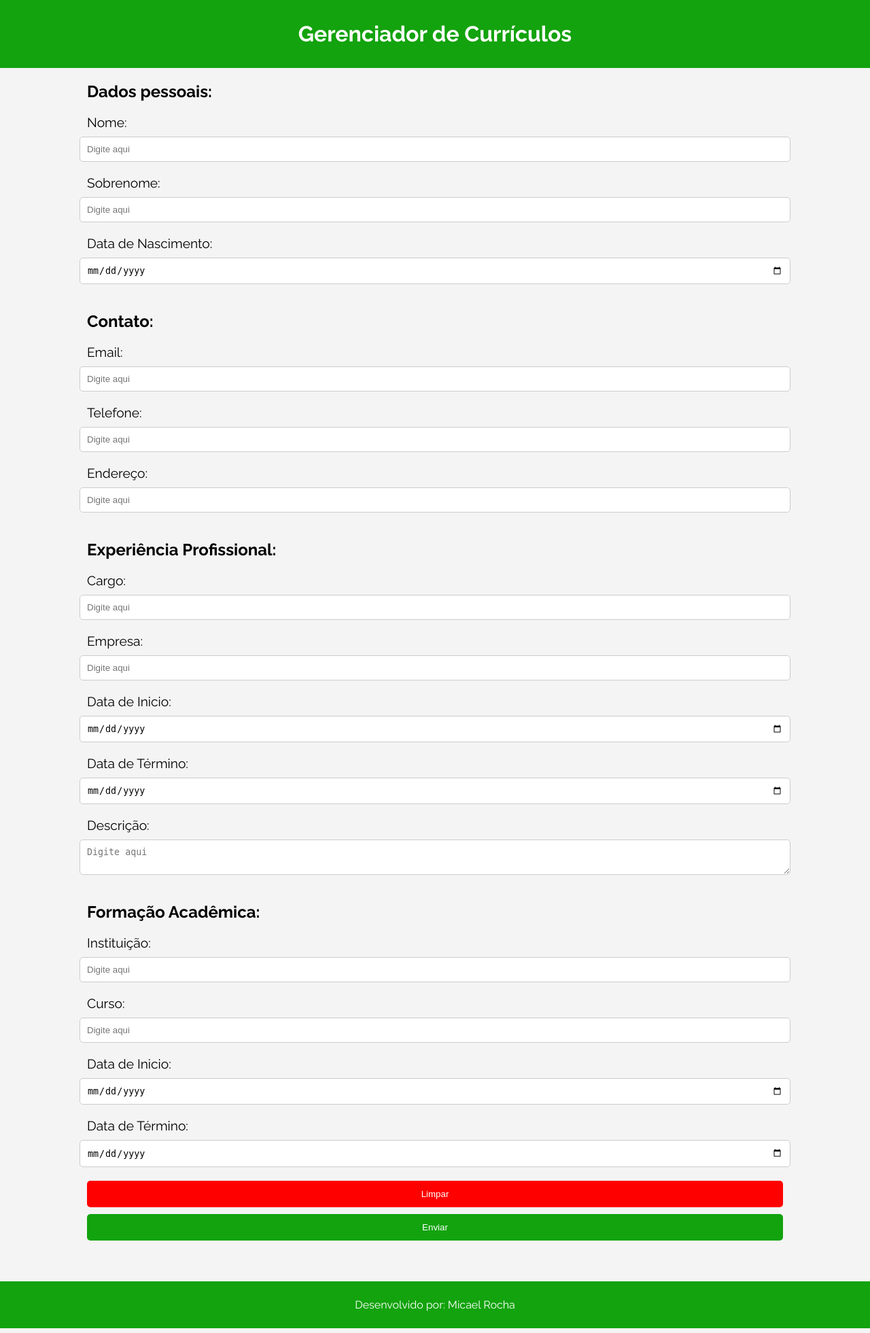
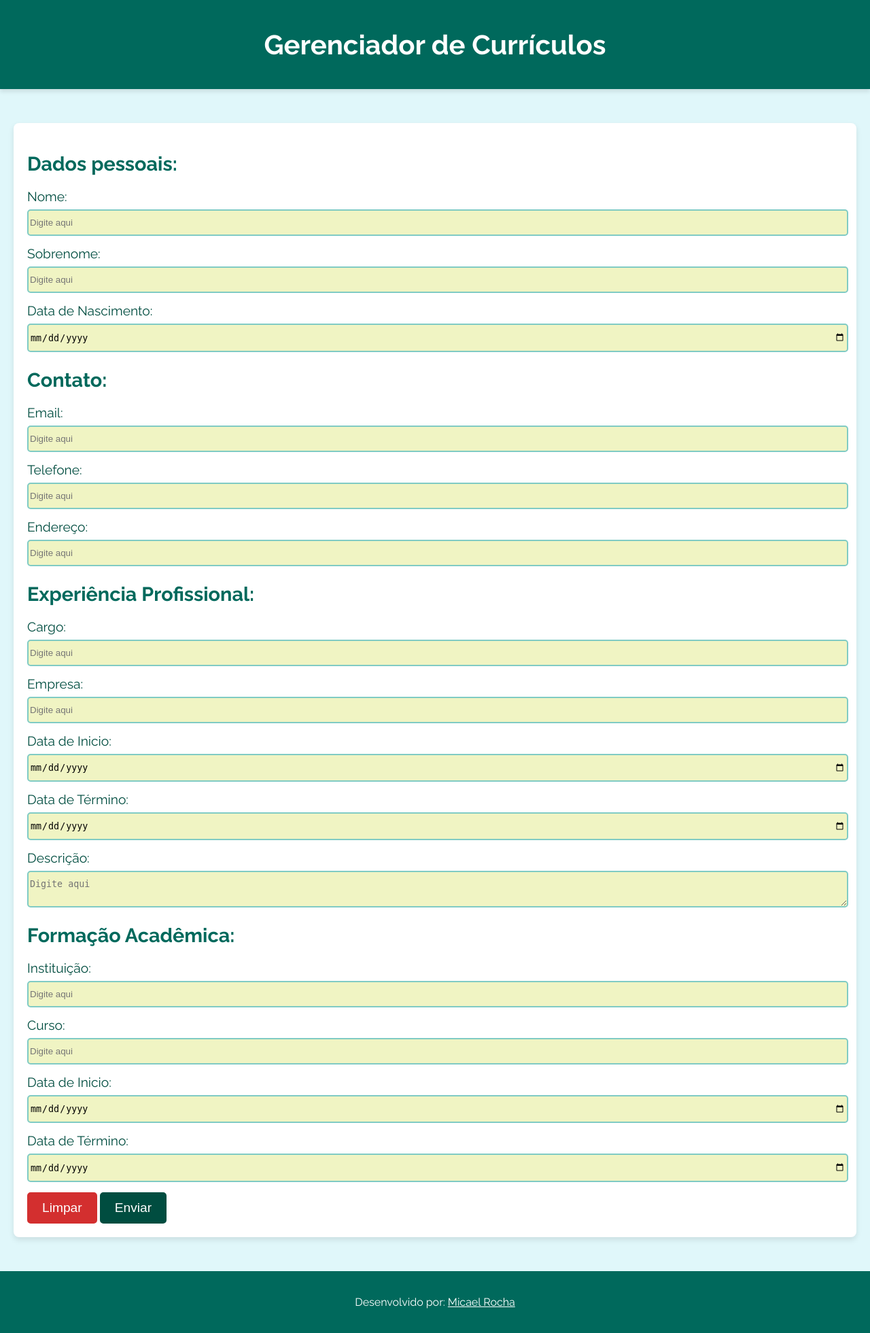
Before and after one commit to eu-micaeu/Desafio-Django, a Django app: page / in a window 1280 px wide. Shown: the whole page at 68% size. Run offline with Django 5.2, Linux system fonts and the light colour scheme.

Commit message:
Refactor CSS and JavaScript for improved form functionality and styling

```diff
--- a/desafioDevDjango/gerenciadorDeCurriculos/static/gerenciadorDeCurriculos/css/styles.css
+++ b/desafioDevDjango/gerenciadorDeCurriculos/static/gerenciadorDeCurriculos/css/styles.css
@@ -1,149 +1,114 @@
 @import url('https://fonts.googleapis.com/css2?family=Raleway:ital,wght@0,100..900;1,100..900&family=Righteous&display=swap');
 
 body {
-
-    background-color: #f4f4f4;
+    background-color: #e0f7fa;
     font-family: 'Raleway', sans-serif;
     margin: 0;
-    display: flex;
-    flex-direction: column;
-    align-items: center;
-
+    padding: 0px;
 }
 
 header {
-
-    background-color: #13a30e;
+    background-color: #00695c;
     color: #fff;
-    padding: 10px 0;
+    padding: 15px 0;
     text-align: center;
     width: 100%;
-
+    box-shadow: 0 4px 6px rgba(0, 0, 0, 0.1);
 }
 
-main{
+h1 {
+    font-size: 2.5em;
+    font-weight: bold;
+}
 
+main {
+    max-width: 1200px;
+    margin: 50px auto;
+    padding: 20px;
+    background-color: #ffffff;
+    border-radius: 8px;
+    box-shadow: 0 4px 8px rgba(0, 0, 0, 0.1);
+}
+
+form {
+    width: 100%;
+}
+
+form h2 {
+    font-size: 1.8em;
+    margin-bottom: 20px;
+    color: #00695c;
+}
+
+.box {
     display: flex;
     flex-direction: column;
-    align-items: center;
-    width: 80%;
-
+    margin-bottom: 15px;
 }
 
-form{
-
-    display: flex;
-    flex-direction: column;
-    align-items: center;
-    width: 100%;
-
+label {
+    font-size: 1.2em;
+    color: #004d40;
+    margin-bottom: 8px;
 }
 
-form h2{
-
+input, textarea {
     width: 100%;
-
+    padding: 10px 2px;
+    border: 2px solid #80cbc4;
+    border-radius: 5px;
+    background-color: #f0f4c3;
 }
 
-form .box{
-
-    display: flex;
-    flex-direction: column;
-    align-items: center;
-    width: 100%;
-    margin-bottom: 20px;
-
+input:focus, textarea:focus {
+    border-color: #004d40;
+    outline: none;
+    background-color: #ffffff;
 }
 
-form .box label{
-
+button {
     font-size: 1.2em;
-    margin-bottom: 10px;
-    width: 100%;
-
-}
-
-form .box input{
-
-    width: 100%;
-    padding: 10px;
-    border: 1px solid #ccc;
-    border-radius: 5px;
-
-}
-
-form .box textarea{
-
-    width: 100%;
-    padding: 10px;
-    border: 1px solid #ccc;
-    border-radius: 5px;
-
-}
-
-form #btEnter{
-
-    background-color: #13a30e;
-    color: #fff;
     padding: 10px 20px;
     border: none;
     border-radius: 5px;
     cursor: pointer;
-    margin-bottom: 10px;
-    width: 100%;
-    border: 2px solid #13a30e;
-
+    transition: background-color 0.3s ease, color 0.3s ease;
 }
 
-form #btEnter:hover{
-
-    background-color: #fff;
-    color: #13a30e;
-    border: 2px solid #13a30e;
-
+#btEnter {
+    background-color: #004d40;
+    color: #ffffff;
+    border: 2px solid #004d40;
 }
 
-form #btClear{
-
-    background-color: #ff0000;
-    color: #ffffff;
-    padding: 10px 20px;
-    border: none;
-    border-radius: 5px;
-    cursor: pointer;
-    margin-bottom: 10px;
-    width: 100%;
-    border: 2px solid #ff0000;
-
+#btEnter:hover {
+    background-color: #ffffff;
+    color: #004d40;
+    border: 2px solid #004d40;
 }
 
-form #btClear:hover{
-
-    background-color: #ffffff;
-    color: #ff0000;
-
+#btClear {
+    background-color: #d32f2f;
+    color: #ffffff;
+    border: 2px solid #d32f2f;
 }
 
-footer{
-
-    background-color: #13a30e;
-    color: #fff;
-    padding: 25px 0;
-    text-align: center;
-    width: 100%;
-    margin-top: 50px;
-
+#btClear:hover {
+    background-color: #ffffff;
+    color: #d32f2f;
+    border: 2px solid #d32f2f;
 }
 
-footer p{
-
-    margin: 0;
-
+footer {
+    background-color: #00695c;
+    color: #ffffff;
+    padding: 20px 0;
+    text-align: center;
+    margin-top: 30px;
+    width: 100%;
 }
 
-footer p a{
-
-    color: #fff;
-    text-decoration: none;
-
+footer a {
+    color: #ffffff;
+    text-decoration: underline;
 }
```
Also changed, not shown: desafioDevDjango/gerenciadorDeCurriculos/static/gerenciadorDeCurriculos/js/scripts.js (+78 -61 lines).
